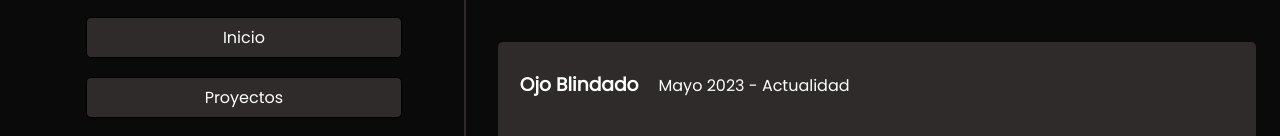
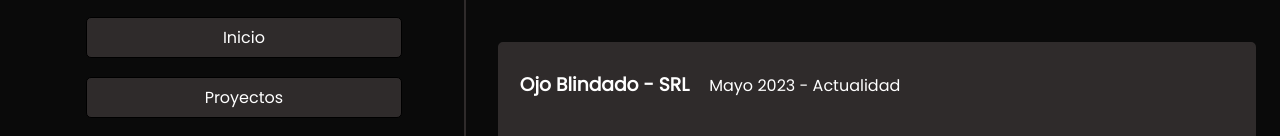
Before and after one commit to AgustinBlack/MiPortfolio, a React (Vite) app in the folder portfolio/: page /SobreMi in a window 1280 px wide. Shown: the part 169-305 px from the top of the page. Built offline with nearby package versions, Linux system fonts and the light colour scheme.

Commit message:
Changed styles and title

```diff
--- a/portfolio/src/components/SobreMi.jsx
+++ b/portfolio/src/components/SobreMi.jsx
@@ -6,7 +6,7 @@
             <h2 className={clases.sobreMiTitulo}>Experiencia Laboral</h2>
             <div className={clases.expDiv}>
                 <div className={clases.expInfo}>
-                    <h3 className={clases.expNombre}>Ojo Blindado</h3>
+                    <h3 className={clases.expNombre}>Ojo Blindado - SRL</h3>
                     <p>Mayo 2023 - Actualidad</p>
                 </div>
                 <p className={clases.expTexto}>Es una empresa que se encarga de la personalización y administración de canales de Youtube, en su mayoría de música. Mi labor en la  empresa es darle el mismo estilo a todas las descripciones de los videos, edición y publicación de los mismos.</p>
--- a/portfolio/src/styles/Proyectos.module.css
+++ b/portfolio/src/styles/Proyectos.module.css
@@ -28,7 +28,9 @@
 
 .proyectoImg:hover{
     box-shadow: 6px 7px 17px 0px rgb(179, 169, 169);
-    transition: all 0.6s ease;
+    transition: all 1s ease;
+    border: 1.6px solid #fff;
+    box-sizing: border-box;
 }
 
 .proyectoLinks{
```
